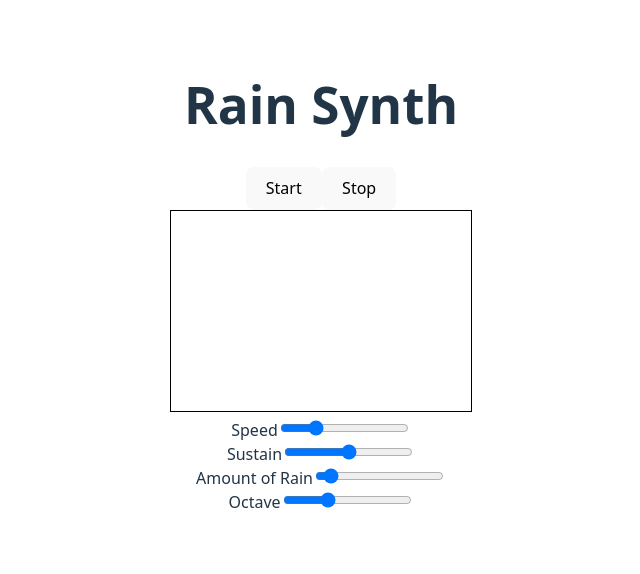
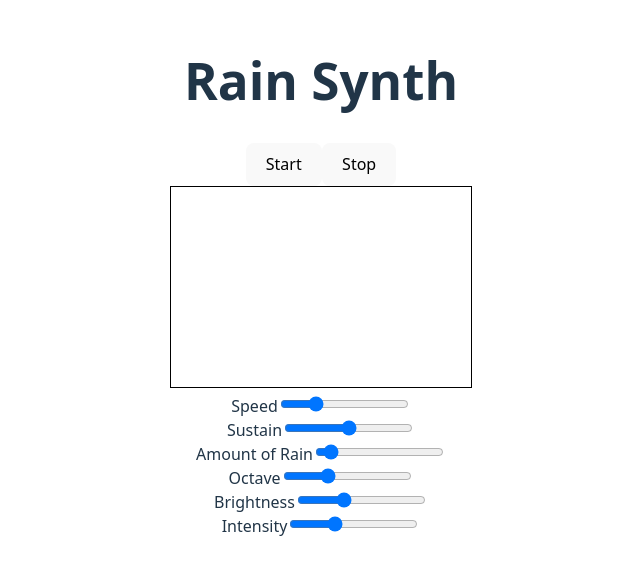
Before and after one commit to dianedouglas/reactsynth, a React (Vite) app: page / in a window 1280 px wide. Shown: the part 122-696 px from the top of the page, without its empty margins (319-959 px from the left). Built offline with nearby package versions, Linux system fonts and the light colour scheme; no server answers.

Commit message:
Add filter component with freq and q parameters back in.

```diff
--- a/src/App.jsx
+++ b/src/App.jsx
@@ -56,7 +56,7 @@ function App() {
   const [filterSettings, setFilterSettings] = useState({
     frequency: filter.frequency.value,
     Q: filter.Q.value,
-    type: filter.type
+    type: "lowpass"
   })
 
   const osc1SettingsRef = useRef(osc1Settings);
@@ -76,6 +76,7 @@ function App() {
   const changeFilter = (e) => {
     let {value, id} = e.target;
     filter[id].value = value;
+    console.log('filter ' + value);
     setFilterSettings({...filterSettings, [id]: value})
   }
 
--- a/src/components/synth/Filter.jsx
+++ b/src/components/synth/Filter.jsx
@@ -1,25 +1,30 @@
-export function Filter({settings, changeType, changeSettings}){
+export function Filter({settings, changeSettings}){
 	let {type, frequency, Q} = settings;
 	return (
 		<div>
+			<div>
+				<label htmlFor="frequency">Brightness</label>
 				<input
 					type="range"
 					id="frequency"
+					name="frequency"
 					max="1000"
 					value={frequency}
 					onChange={changeSettings}>
 				</input>
+			</div>
+			<div>
+				<label htmlFor="Q">Intensity</label>
 				<input
 					type="range"
 					id="Q"
+					name="Q"
 					value={Q}
-				max="15"
+					max="3"
 					step="0.01"
 					onChange={changeSettings}>
 				</input>
-			<button className={`${type==="lowpass" && 'active'}`} id="lowpass" onClick={changeType}> lowpass </button>
-			<button className={`${type==="highpass" && 'active'}`} id="highpass" onClick={changeType}> highpass </button>
-			<button className={`${type==="notch" && 'active'}`} id="notch" onClick={changeType}> notch </button>
+			</div>
 		</div>
 	)
 }
--- a/src/components/synth/Osc1.jsx
+++ b/src/components/synth/Osc1.jsx
@@ -14,8 +14,7 @@ export function Osc1({changeSettings, settings, changeFilterSettings, filterSett
 				value={settings.frequency}
 				onChange={changeSettings}>
 			</input>
+			<Filter settings={filterSettings} changeSettings={changeFilterSettings}/>
 		</div>
 	)
 }
-
-			// <Filter settings={filterSettings} changeSettings={changeFilterSettings}/>
```
Lines whose indentation alone changed are shown as unchanged.
